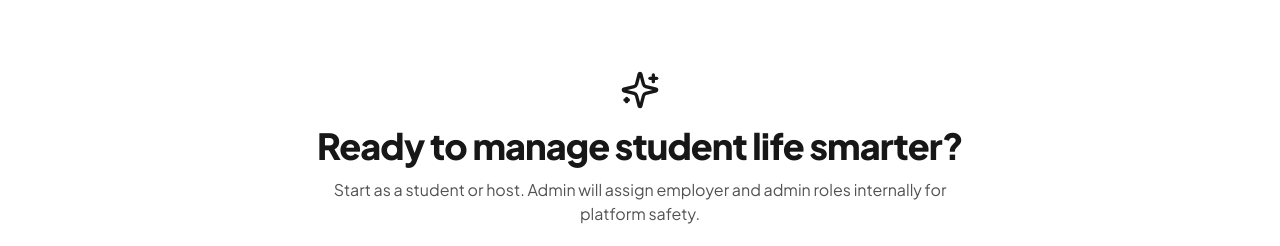
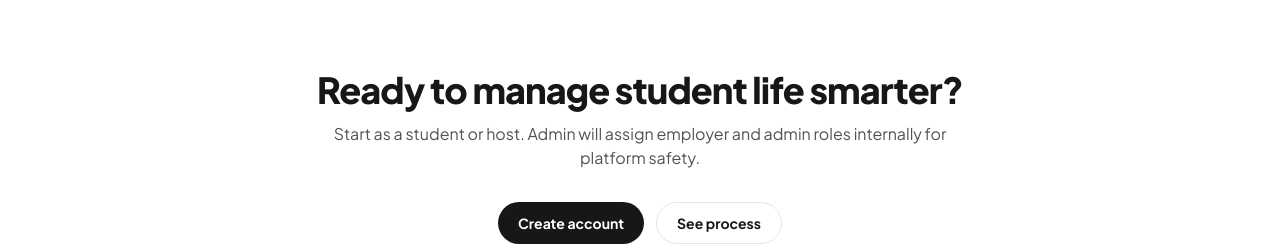
Before and after one commit to kirengasam05-dot/unistay-frontend, a React (Vite) app: page / in a window 1280 px wide. Shown: the part 2964-3210 px from the top of the page. Built offline with nearby package versions, Linux system fonts and the light colour scheme.

Commit message:
style(HomePage): remove unnecessary Sparkles component for cleaner UI

```diff
--- a/src/features/home/pages/HomePage.tsx
+++ b/src/features/home/pages/HomePage.tsx
@@ -136,8 +136,7 @@
       </section>
 
       <section className="mx-auto max-w-7xl px-6 py-20 text-center">
-        <Sparkles className="mx-auto h-10 w-10 text-neutral-900 dark:text-white" />
-        <h2 className="mt-4 text-4xl font-black text-neutral-900 dark:text-white">Ready to manage student life smarter?</h2>
+        <h2 className="text-4xl font-black text-neutral-900 dark:text-white">Ready to manage student life smarter?</h2>
         <p className="mx-auto mt-3 max-w-2xl text-neutral-600 dark:text-neutral-400">Start as a student or host. Admin will assign employer and admin roles internally for platform safety.</p>
         <div className="mt-8 flex justify-center gap-3"><Link to="/register" className="btn-black">Create account</Link><Link to="/process" className="btn-white">See process</Link></div>
       </section>
```
